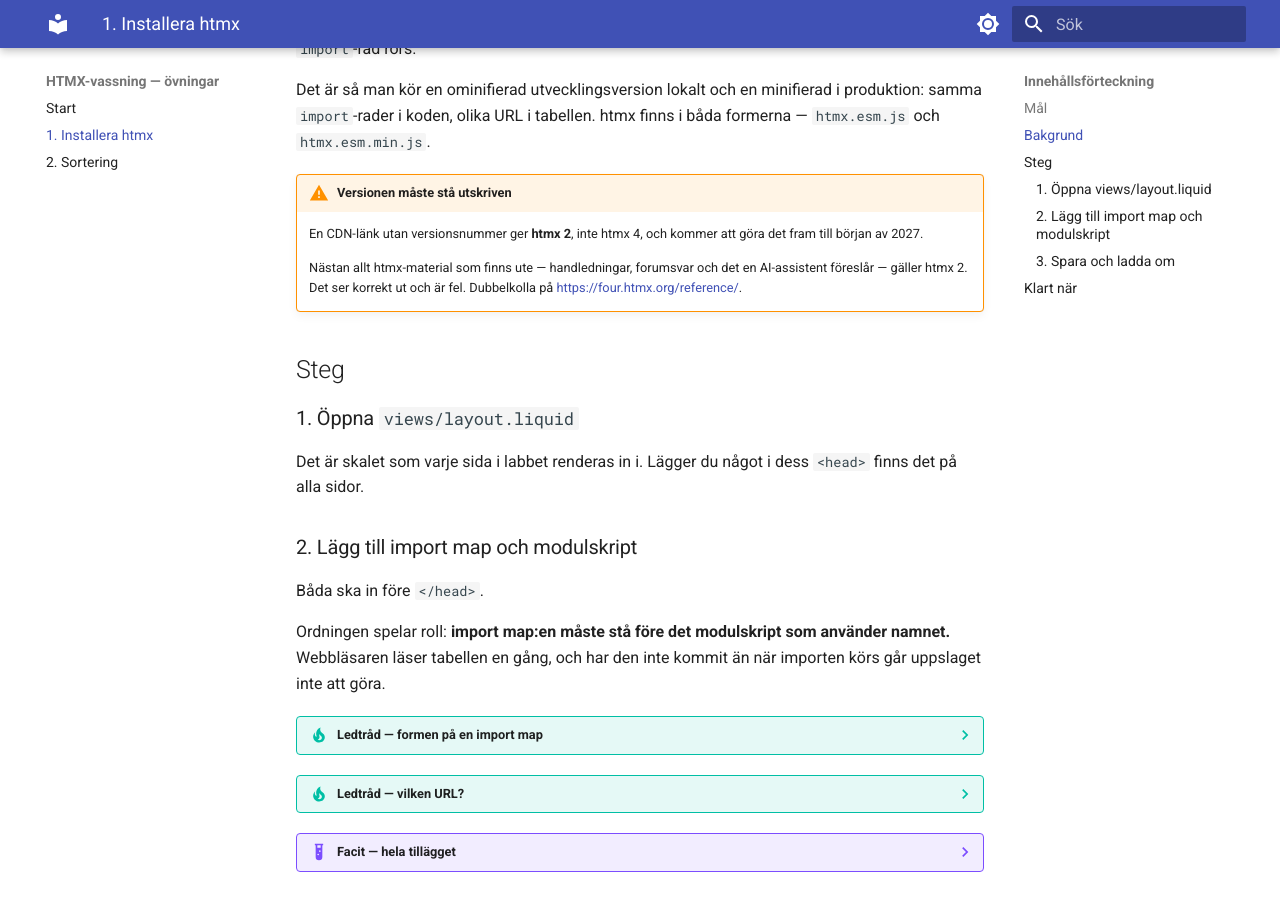
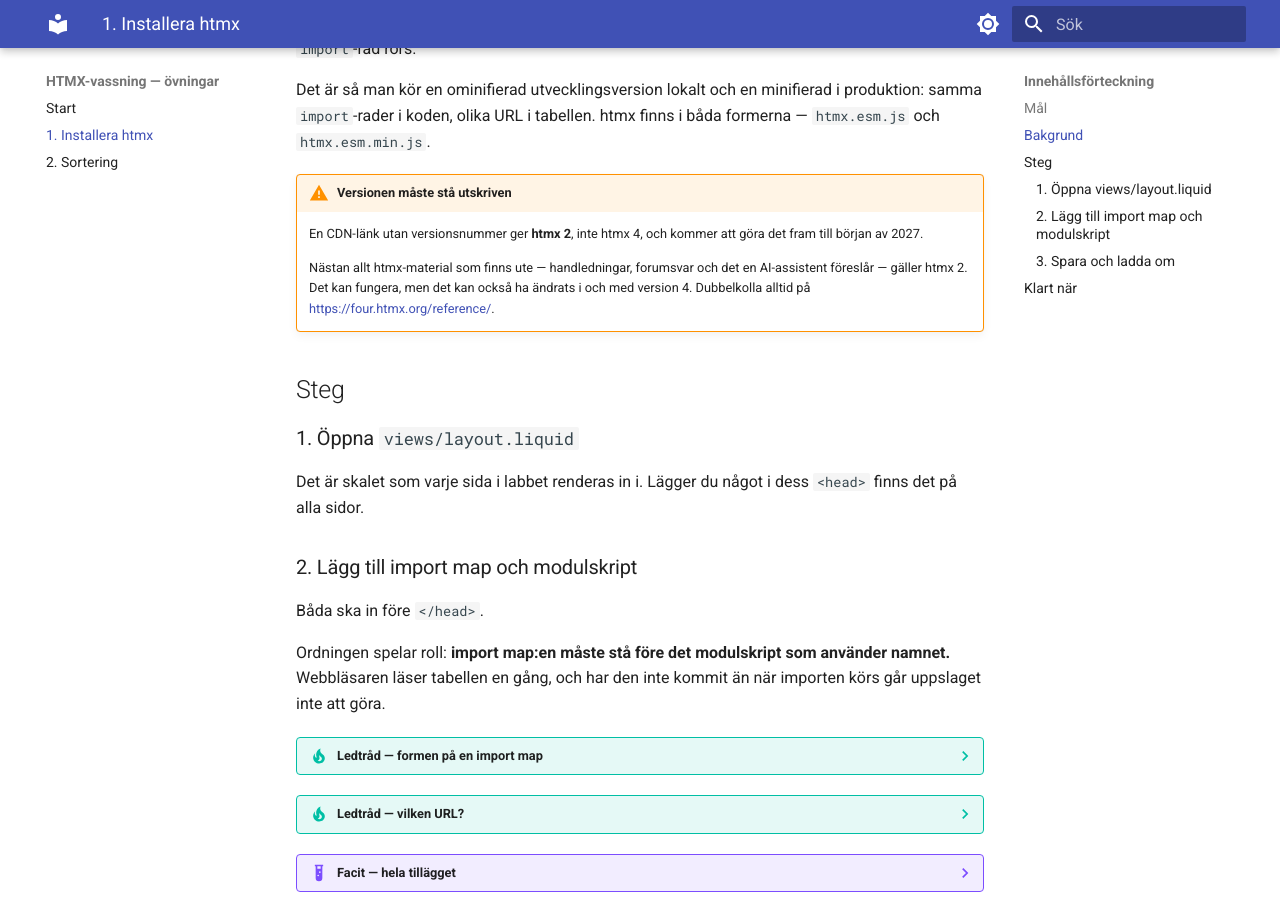
Before and after one commit to mickeb/htmx-vassning-lab, an MkDocs documentation site: the page built from exercises/01-import-map/README.md, in a window 1280 px wide and 900 px high, scrolled down 481 px. Built offline with MkDocs 1.6.1 and Material for MkDocs 9.7.7, drawn with Linux system fonts in a browser that asks for light colours.

Commit message:
Soften the claim about htmx 2 material
"Det ser korrekt ut och är fel" overstated it. Plenty of htmx 2 material still
works in htmx 4 -- the breaking changes are real but they are a subset, and a
reader who tries something from a v2 tutorial and finds it working is entitled
to conclude the warning was wrong.

Says what is actually true: it may work, and it may also have changed in
version 4, so check the reference every time.

```diff
--- a/exercises/01-import-map/README.md
+++ b/exercises/01-import-map/README.md
@@ -26,8 +26,9 @@ båda formerna — `htmx.esm.js` och `htmx.esm.min.js`.
     göra det fram till början av 2027.
 
     Nästan allt htmx-material som finns ute — handledningar, forumsvar och det
-    en AI-assistent föreslår — gäller htmx 2. Det ser korrekt ut och är fel.
-    Dubbelkolla på <https://four.htmx.org/reference/>.
+    en AI-assistent föreslår — gäller htmx 2. Det kan fungera, men det kan
+    också ha ändrats i och med version 4. Dubbelkolla alltid på
+    <https://four.htmx.org/reference/>.
 
 ## Steg
 
```
Also changed, not shown: 2 other files.
